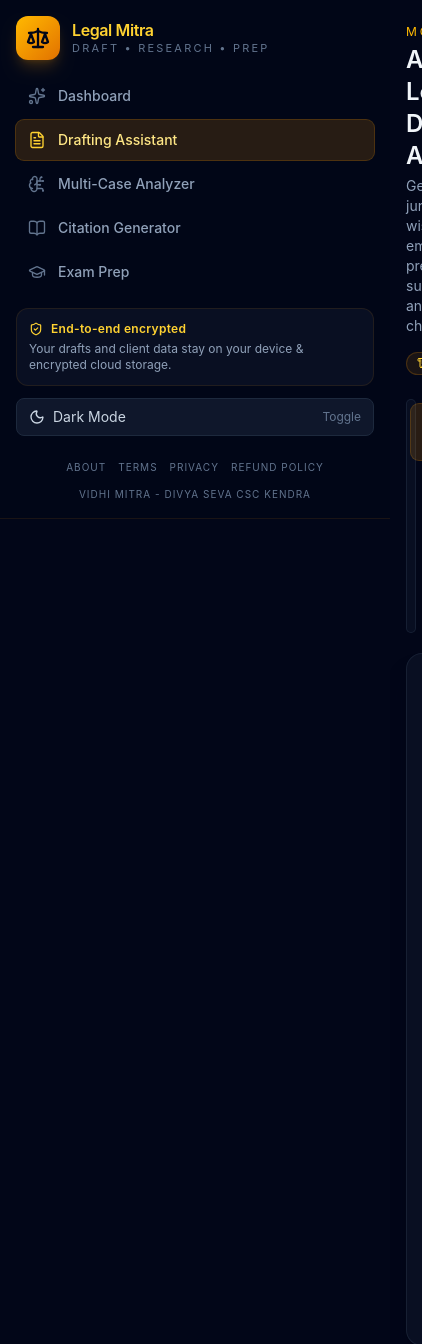
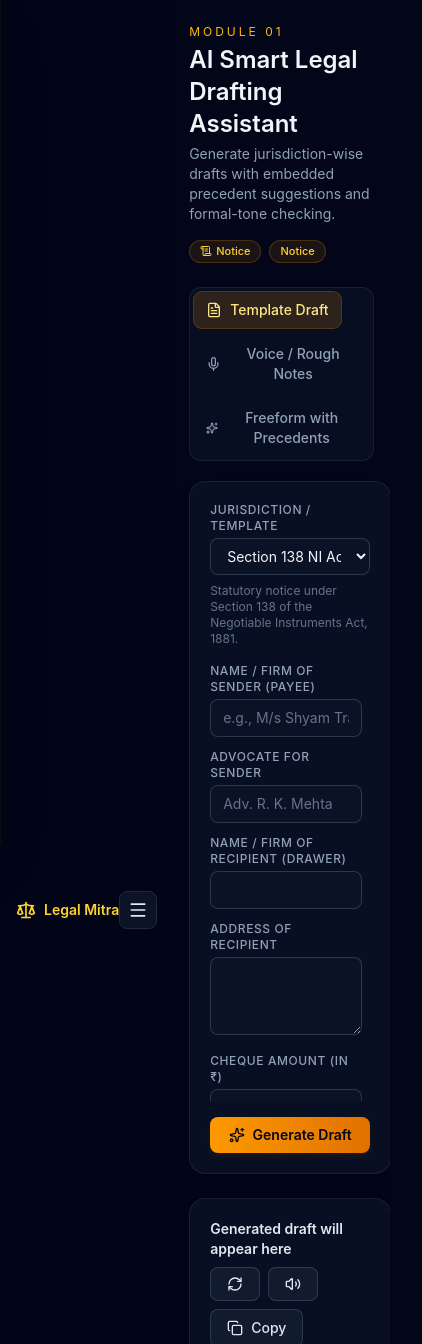
Before and after one commit to RajendraNath33/legal-engine, a Next.js app: page /draft in a window 390 px wide. Shown: the top 1344 px of the page, 422 px wide, since content can reach past the window. Built offline with nearby package versions, Linux system fonts and the light colour scheme.

Commit message:
Add mobile hamburger drawer navigation

```diff
--- a/src/components/Sidebar.tsx
+++ b/src/components/Sidebar.tsx
@@ -1,7 +1,8 @@
 "use client";
 import Link from "next/link";
 import { usePathname } from "next/navigation";
-import { Scale, FileText, BookOpen, BrainCircuit, GraduationCap, Moon, Sun, Sparkles, ShieldCheck } from "lucide-react";
+import { useEffect, useState } from "react";
+import { Scale, FileText, BookOpen, BrainCircuit, GraduationCap, Moon, Sun, Sparkles, ShieldCheck, Menu, X } from "lucide-react";
 import { useTheme } from "./ThemeProvider";
 
 const nav = [
@@ -12,13 +13,20 @@
   { href: "/prep", label: "Exam Prep", icon: GraduationCap },
 ];
 
-export default function Sidebar() {
-  const pathname = usePathname();
-  const { theme, toggle } = useTheme();
-
+function SidebarBody({
+  pathname,
+  theme,
+  toggle,
+  onNavigate,
+}: {
+  pathname: string;
+  theme: string;
+  toggle: () => void;
+  onNavigate?: () => void;
+}) {
   return (
-    <aside className="flex h-full w-full shrink-0 flex-col border-b border-amber-500/10 bg-slate-950/90 px-4 py-4 text-slate-200 dark:bg-slate-950/90 light:bg-white light:border-slate-200 light:text-slate-800 lg:w-72 lg:border-r lg:border-b-0 lg:px-5 lg:py-6">
-      <Link href="/dashboard" className="group mb-4 flex items-center gap-3 lg:mb-8">
+    <>
+      <Link href="/dashboard" className="group mb-4 flex items-center gap-3 lg:mb-8" onClick={onNavigate}>
         <div className="flex h-11 w-11 items-center justify-center rounded-xl bg-gradient-to-br from-amber-400 to-amber-600 text-slate-950 shadow-lg shadow-amber-500/20">
           <Scale className="h-6 w-6" strokeWidth={2.3} />
         </div>
@@ -39,6 +47,7 @@
               key={n.href}
               href={n.href}
               aria-current={active ? "page" : undefined}
+              onClick={onNavigate}
               className={
                 "group flex items-center gap-3 rounded-lg px-3 py-2.5 text-sm transition " +
                 (active
@@ -71,16 +80,75 @@
           </span>
           <span className="text-xs text-slate-500">Toggle</span>
         </button>
-        <div className="pt-3 flex flex-col items-center gap-2 text-[10px] uppercase tracking-widest text-slate-500">
-          <div className="flex gap-3 flex-wrap justify-center">
-            <Link href="/about" className="hover:text-amber-300 transition">About</Link>
-            <Link href="/terms" className="hover:text-amber-300 transition">Terms</Link>
-            <Link href="/privacy" className="hover:text-amber-300 transition">Privacy</Link>
-            <Link href="/refund" className="hover:text-amber-300 transition">Refund Policy</Link>
+        <div className="flex flex-col items-center gap-2 pt-3 text-[10px] uppercase tracking-widest text-slate-500">
+          <div className="flex flex-wrap justify-center gap-3">
+            <Link href="/about" className="transition hover:text-amber-300" onClick={onNavigate}>About</Link>
+            <Link href="/terms" className="transition hover:text-amber-300" onClick={onNavigate}>Terms</Link>
+            <Link href="/privacy" className="transition hover:text-amber-300" onClick={onNavigate}>Privacy</Link>
+            <Link href="/refund" className="transition hover:text-amber-300" onClick={onNavigate}>Refund Policy</Link>
           </div>
           <div className="mt-1">Vidhi Mitra - Divya Seva CSC Kendra</div>
         </div>
       </div>
-    </aside>
+    </>
   );
 }
+
+export default function Sidebar() {
+  const pathname = usePathname();
+  const { theme, toggle } = useTheme();
+  const [mobileOpen, setMobileOpen] = useState(false);
+
+  useEffect(() => {
+    setMobileOpen(false);
+  }, [pathname]);
+
+  return (
+    <>
+      <div className="sticky top-0 z-40 flex items-center justify-between border-b border-amber-500/10 bg-slate-950/95 px-4 py-3 backdrop-blur lg:hidden">
+        <Link href="/dashboard" className="flex items-center gap-2 text-sm font-semibold text-amber-300">
+          <Scale className="h-5 w-5" />
+          <span>Legal Mitra</span>
+        </Link>
+        <button
+          type="button"
+          aria-label="Open navigation menu"
+          onClick={() => setMobileOpen(true)}
+          className="rounded-lg border border-slate-800 bg-slate-900/80 p-2 text-slate-200 transition hover:border-amber-500/30 hover:text-amber-200"
+        >
+          <Menu className="h-5 w-5" />
+        </button>
+      </div>
+
+      <div className={`fixed inset-0 z-50 transition lg:hidden ${mobileOpen ? "pointer-events-auto" : "pointer-events-none"}`}>
+        <button
+          type="button"
+          aria-label="Close navigation menu"
+          className={`absolute inset-0 bg-slate-950/75 transition ${mobileOpen ? "opacity-100" : "opacity-0"}`}
+          onClick={() => setMobileOpen(false)}
+        />
+        <aside className={`relative flex h-full w-[85vw] max-w-sm flex-col border-r border-amber-500/10 bg-slate-950/95 px-4 py-4 text-slate-200 shadow-2xl transition-transform duration-300 ${mobileOpen ? "translate-x-0" : "-translate-x-full"}`}>
+          <div className="mb-4 flex items-center justify-between">
+            <Link href="/dashboard" className="flex items-center gap-2 text-sm font-semibold text-amber-300" onClick={() => setMobileOpen(false)}>
+              <Scale className="h-5 w-5" />
+              <span>Legal Mitra</span>
+            </Link>
+            <button
+              type="button"
+              aria-label="Close navigation menu"
+              onClick={() => setMobileOpen(false)}
+              className="rounded-lg border border-slate-800 bg-slate-900/80 p-2 text-slate-200 transition hover:border-amber-500/30 hover:text-amber-200"
+            >
+              <X className="h-5 w-5" />
+            </button>
+          </div>
+          <SidebarBody pathname={pathname} theme={theme} toggle={toggle} onNavigate={() => setMobileOpen(false)} />
+        </aside>
+      </div>
+
+      <aside className="hidden h-full w-full shrink-0 flex-col border-b border-amber-500/10 bg-slate-950/90 px-4 py-4 text-slate-200 dark:bg-slate-950/90 light:bg-white light:border-slate-200 light:text-slate-800 lg:flex lg:w-72 lg:border-r lg:border-b-0 lg:px-5 lg:py-6">
+        <SidebarBody pathname={pathname} theme={theme} toggle={toggle} />
+      </aside>
+    </>
+  );
+}
```
